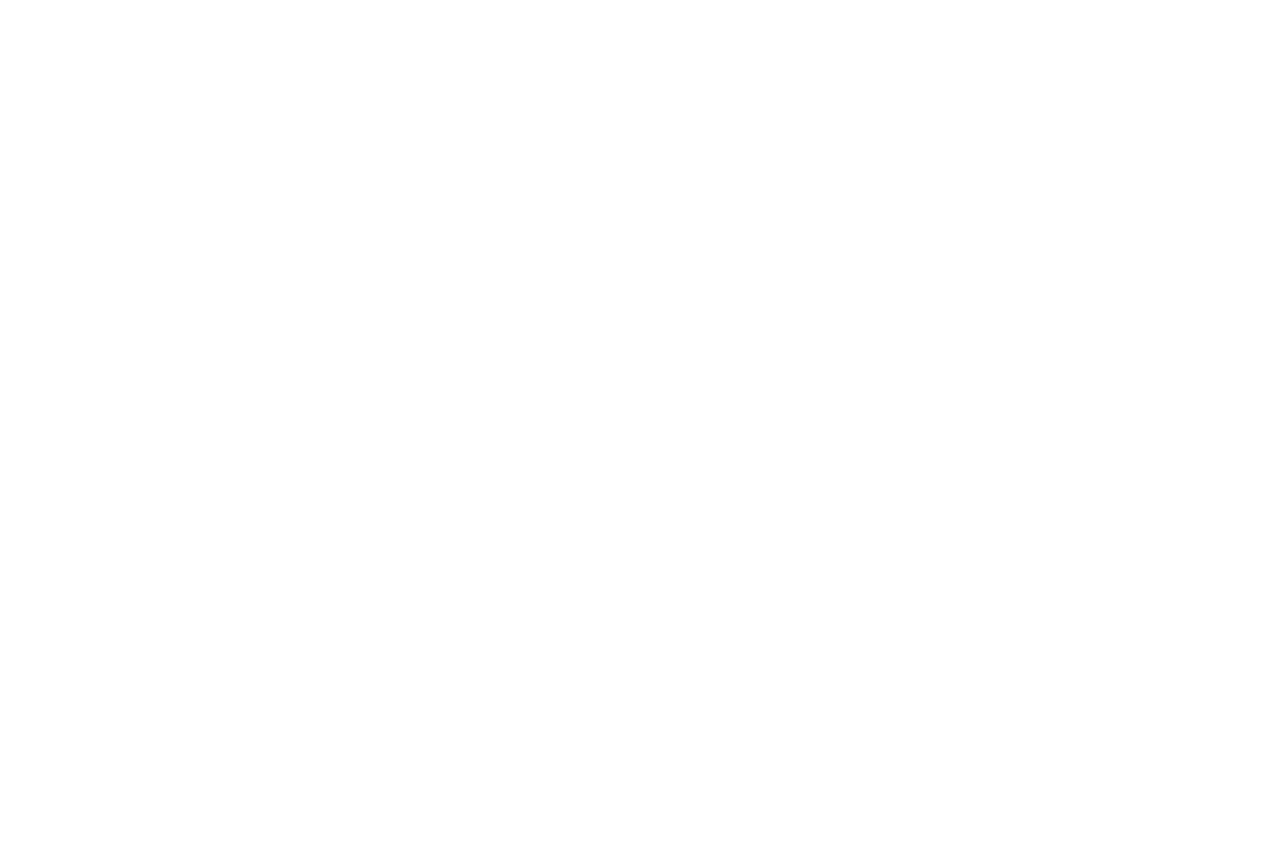
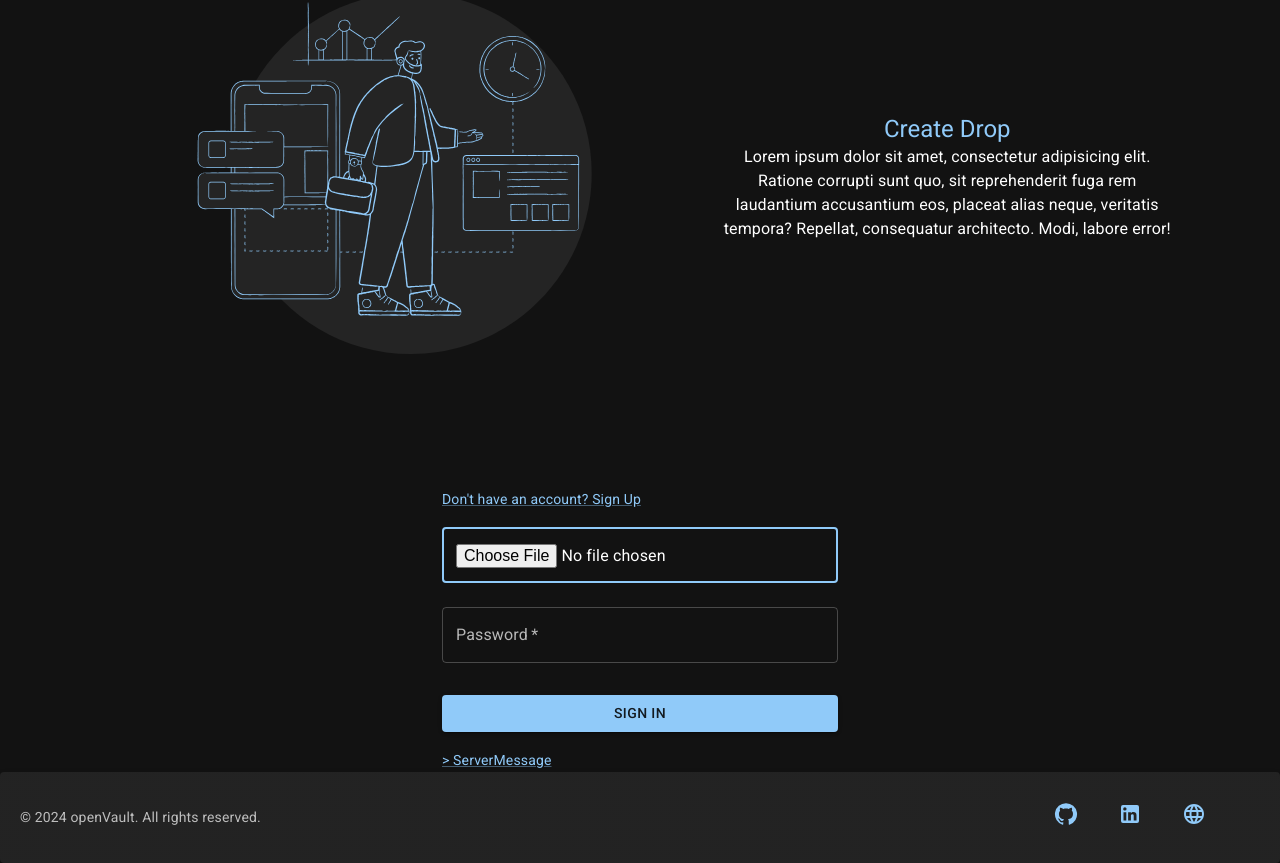
Before and after one commit to codinggita/open_vault, a React (Vite) app in the folder Client/: page / in a window 1280 px wide. Shown: the part 1071-1934 px from the top of the page. Before the commit the page ends 800 px from the top, so only its background shows below. Built offline with nearby package versions, Linux system fonts and the light colour scheme.

Commit message:
Added Feature Section

```diff
--- /dev/null
+++ b/Client/src/components/Feature/Encrypt.jsx
@@ -0,0 +1,99 @@
+import * as React from 'react';
+import Button from '@mui/material/Button';
+import CssBaseline from '@mui/material/CssBaseline';
+import TextField from '@mui/material/TextField';
+import Link from '@mui/material/Link';
+import Grid from '@mui/material/Grid';
+import Box from '@mui/material/Box';
+import Typography from '@mui/material/Typography';
+import Container from '@mui/material/Container';
+import { createTheme, ThemeProvider } from '@mui/material/styles';
+
+import { useNavigate } from 'react-router-dom';
+
+const defaultTheme = createTheme({
+    palette: {
+        mode: "dark",
+    }
+});
+
+export default function Encrypt() {
+    const navigate = useNavigate();
+
+    const handleSubmit = (event) => {
+        event.preventDefault();
+        const data = new FormData(event.currentTarget);
+        console.log({
+            email: data.get('email'),
+            password: data.get('password'),
+        });
+        navigate('/');
+    };
+
+    return (
+        <ThemeProvider theme={defaultTheme}>
+            <Container component="main" maxWidth="xs">
+                <CssBaseline />
+                <Box
+                    sx={{
+                        marginTop: 8,
+                        display: 'flex',
+                        flexDirection: 'column',
+                        alignItems: 'center'
+                    }}
+                >
+                    {/* <Typography component="h1" variant="h6" sx={{ color: '#90caf9' }}>
+                        Sign in
+                    </Typography> */}
+                    <Box component="form" onSubmit={handleSubmit} noValidate sx={{ mt: 1 }}>
+                        <Grid container>
+                            <Grid item>
+                                <Link href="/signUp" variant="body2">
+                                    {"Don't have an account? Sign Up"}
+                                </Link>
+                            </Grid>
+                        </Grid>
+                        <TextField
+                            margin="normal"
+                            required
+                            fullWidth
+                            id="file"
+                            // label="Upload File"
+                            name="file"
+                            type='file'
+                            autoFocus
+                        />
+
+                        <TextField
+                            margin="normal"
+                            required
+                            fullWidth
+                            name="password"
+                            label="Password"
+                            type="password"
+                            id="password"
+                            autoComplete="current-password"
+                            placeholder='Enter Password for File'
+                        />
+                        <Button
+                            type="submit"
+                            fullWidth
+                            variant="contained"
+                            sx={{ mt: 3, mb: 2 }}
+                        >
+                            Sign In
+                        </Button>
+
+                        <Grid container>
+                            <Grid item>
+                                <Link href="/signUp" variant="body2">
+                                    {"> ServerMessage"}
+                                </Link>
+                            </Grid>
+                        </Grid>
+                    </Box>
+                </Box>
+            </Container>
+        </ThemeProvider>
+    );
+}
--- a/Client/src/components/Home/Home.jsx
+++ b/Client/src/components/Home/Home.jsx
@@ -2,13 +2,16 @@ import React from 'react'
 
 import Hero from './Hero'
 import Stat from './Stat'
+import About from './About'
+import Encrypt from '../Feature/Encrypt'
 
 function Home() {
   return (
     <>
       <Hero />
       <Stat />
-
+      <About />
+      <Encrypt />
     </>
   )
 }
```
